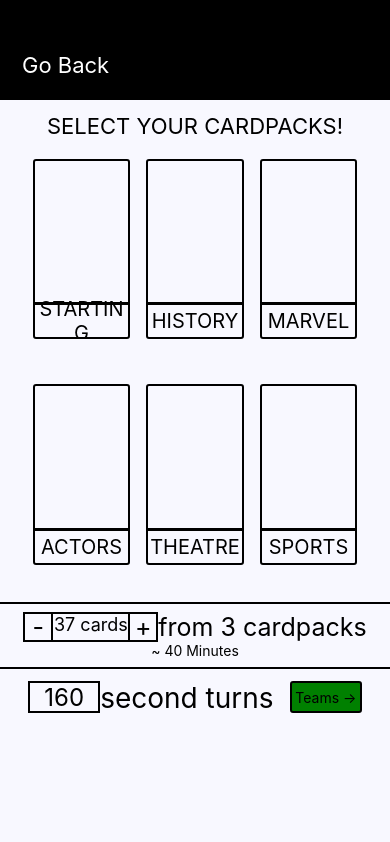
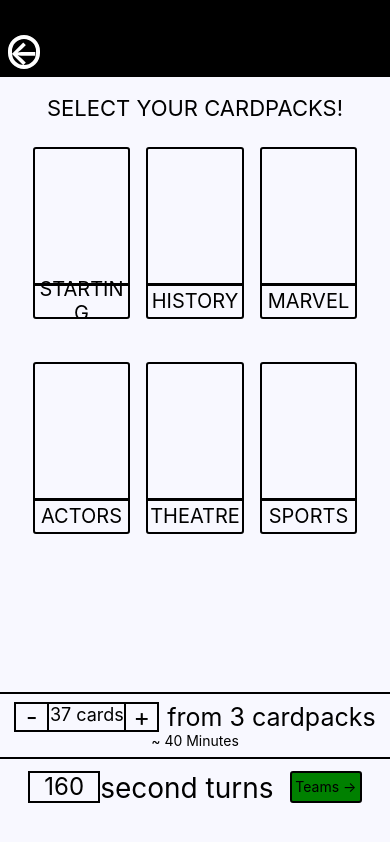
Before and after one commit to jdietrich11/AllusionsRN, a React Native app: screen /cardSelect in a window 390 px wide. Built offline with nearby package versions, Linux system fonts and the light colour scheme.

Commit message:
improved andriod version

```diff
--- a/src/pages/card-select/card-select.js
+++ b/src/pages/card-select/card-select.js
@@ -23,8 +23,12 @@ function CardSelect({ navigation }) {
   return (
     <View style={styles.container}>
       <View style={styles.containerHeader}>
-        <Pressable onPress={() => navigation.navigate("home")}>
-          <Text style={styles.headerText}>Go Back</Text>
+        <View style={styles.emptyContainer}></View>
+        <Pressable
+          style={styles.arrowContainer}
+          onPress={() => navigation.navigate("home")}
+        >
+          <Text style={styles.headerText}>&larr;</Text>
         </Pressable>
       </View>
       <View style={styles.cardPickerContainer}>
--- a/src/pages/card-select/card-select.styles.js
+++ b/src/pages/card-select/card-select.styles.js
@@ -6,14 +6,31 @@ const styles = StyleSheet.create({
     backgroundColor: "#f8f8ff",
   },
   containerHeader: {
+    flex: 0.5,
+    flexDirection: "column",
+    backgroundColor: "white",
+    justifyContent: "flex-end",
+    backgroundColor: "black",
+    padding: 8,
+  },
+  emptyContainer: {
     flex: 1,
-    backgroundColor: "black",
-    justifyContent: "flex-end",
+  },
+  arrowContainer: {
+    flex: 1,
+    flexDirection: "row",
+    justifyContent: "center",
+    alignItems: "center",
+    width: 32,
+    borderWidth: 4,
+    borderRadius: 1000000,
+    borderColor: "white",
   },
   headerText: {
+    fontSize: 32,
+    fontWeight: "bold",
+    textAlign: "center",
     color: "white",
-    fontSize: 22,
-    padding: 22,
   },
   cardPickerContainer: {
     flex: 5,
@@ -27,7 +44,7 @@ const styles = StyleSheet.create({
     fontSize: 22,
   },
   cardpacks: {
-    height: "90%",
+    height: "70%",
     flexDirection: "row",
     flexWrap: "wrap",
     justifyContent: "center",
@@ -62,19 +79,24 @@ const styles = StyleSheet.create({
   },
   cardCounterContainer: {
     flexDirection: "row",
+    alignItems: "center",
   },
   cardCounter: {
     flexDirection: "row",
+    marginRight: 8,
   },
   cardCounterText: {
     fontSize: 25,
+    textAlign: "center",
+    textAlignVertical: "center",
   },
   cardAdjustmentCounter: {
     borderWidth: 2,
     height: 30,
-    width: 30,
+    width: 35,
+    flexDirection: "row",
+    justifyContent: "center",
     alignItems: "center",
-    justifyContent: "center",
   },
   cardCountBox: {
     borderTopWidth: 2,
@@ -88,7 +110,7 @@ const styles = StyleSheet.create({
     textAlign: "center",
   },
   secondsPerTurnContainer: {
-    flex: 1.5,
+    flex: 0.5,
     padding: 12,
     flexDirection: "row",
     justifyContent: "space-evenly",
--- a/src/pages/teams/teams.styles.js
+++ b/src/pages/teams/teams.styles.js
@@ -33,7 +33,7 @@ const styles = StyleSheet.create({
     borderColor: "white",
     width: 48,
     height: 48,
-    borderRadius: "199999%",
+    borderRadius: 1000000,
   },
   howToButtonText: {
     color: "white",
```
